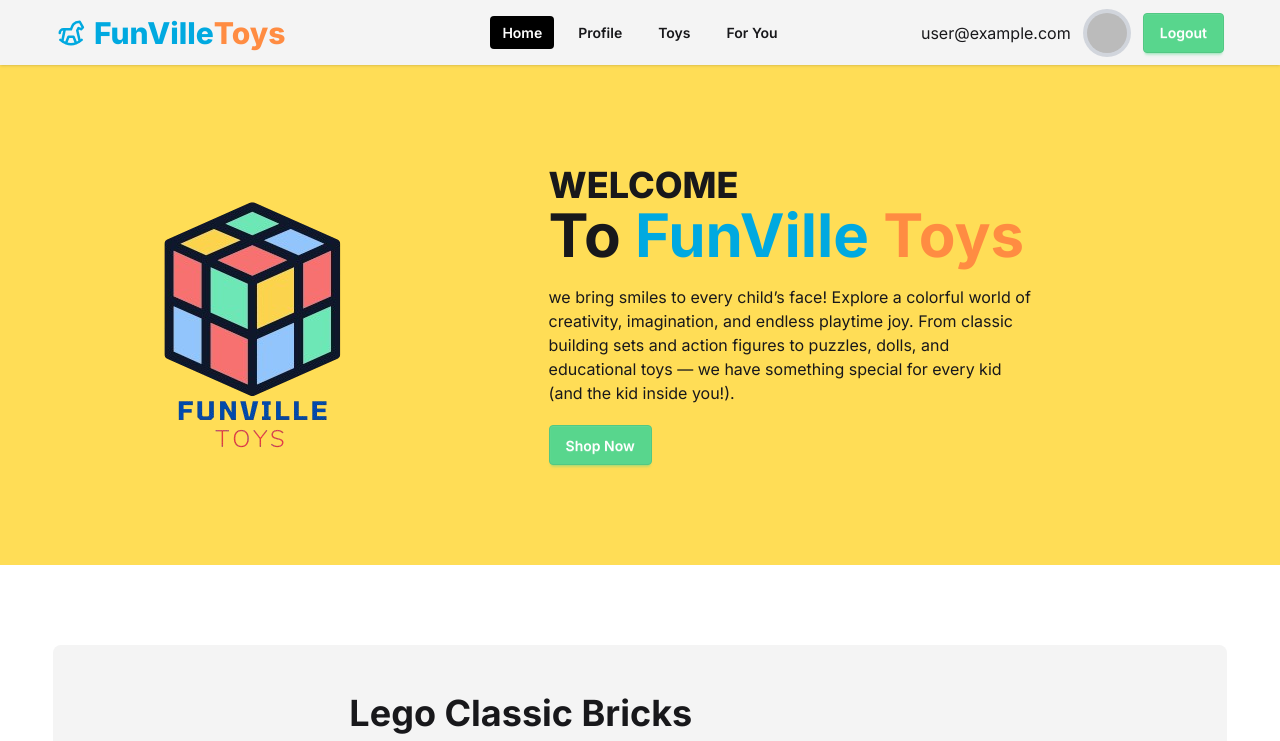
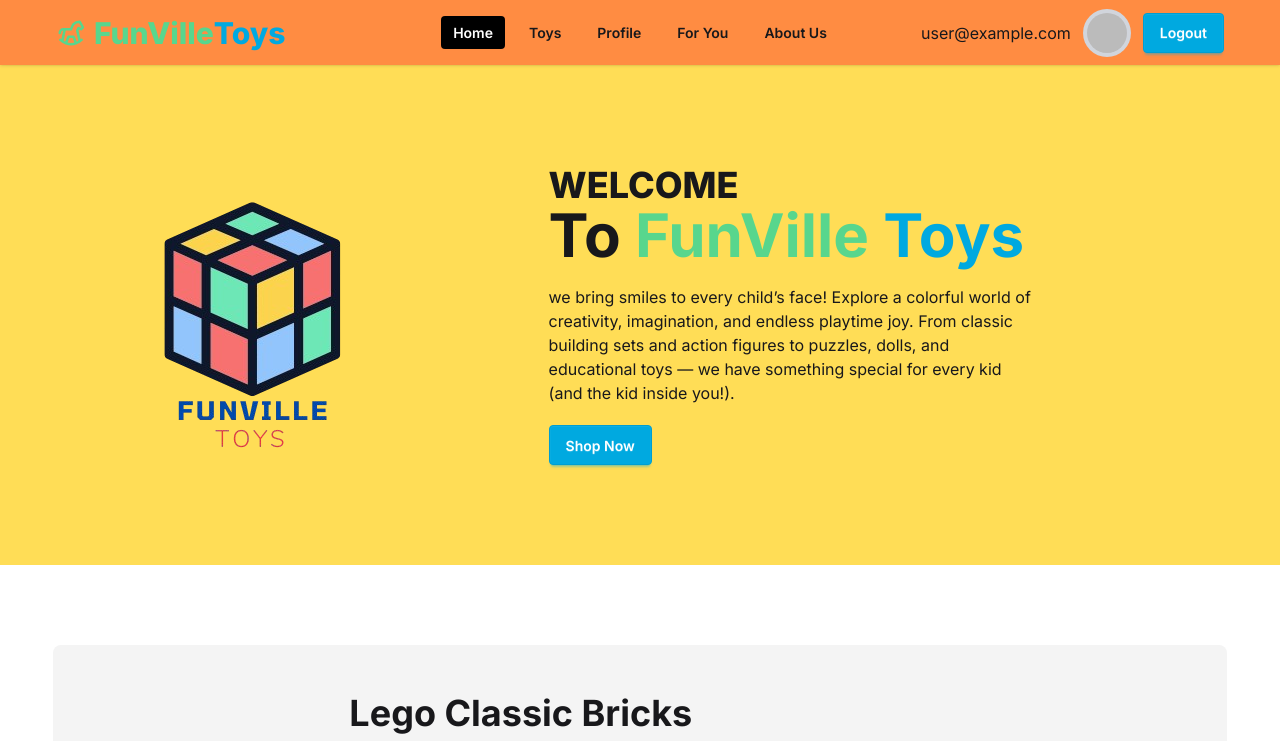
Before and after one commit to Ibne-Shahid/funville-toys, a React (Vite) app: page / in a window 1280 px wide. Shown: the top 741 px of the page. Built offline with nearby package versions, Linux system fonts and the light colour scheme; no server answers; sample sign-in values are in the browser's storage; grey boxes are pictures that could not be loaded.

Commit message:
nav bar upgraded

```diff
--- a/src/components/Hero.jsx
+++ b/src/components/Hero.jsx
@@ -9,7 +9,7 @@ const Hero = () => {
         <div className='lg:w-3/7 hidden md:block'><img src={heroIcon} alt="" /></div>
         <div className='lg:w-4/7 text-center lg:text-start'>
             <h1 className='font-extrabold text-2xl md:text-4xl'>WELCOME</h1>
-            <p className='text-2xl md:text-6xl font-bold'>To <br className='block lg:hidden'/> <span className='text-secondary text-4xl md:text-6xl'>FunVille <span className='text-primary'>Toys</span></span></p>
+            <p className='text-2xl md:text-6xl font-bold'>To <br className='block lg:hidden'/> <span className='text-secondary text-4xl md:text-6xl'>FunVille <span className='text-accent'>Toys</span></span></p>
             <p className='lg:w-2/3 mt-5'>
                 we bring smiles to every child’s face! Explore a colorful world of creativity, imagination, and endless playtime joy. From classic building sets and action figures to puzzles, dolls, and educational toys — we have something special for every kid (and the kid inside you!).
             </p>
--- a/src/components/NavBar.jsx
+++ b/src/components/NavBar.jsx
@@ -1,4 +1,4 @@
-import React, { use } from 'react'
+import React from 'react'
 import { PiFinnTheHumanFill } from 'react-icons/pi'
 import { TbHorseToy } from 'react-icons/tb'
 import { Link, NavLink } from 'react-router'
@@ -7,14 +7,14 @@ import Swal from 'sweetalert2'
 import Spinner from './Spinner'
 
 const NavBar = () => {
-    const { user, logOut, loading } = use(AuthContext)
+    const { user, logOut, loading } = React.useContext(AuthContext)
 
     const handleLogout = () => {
         logOut()
             .then(() => {
                 Swal.fire({
                     title: "Logged Out!",
-                    text: "You have been logged out succesfully.",
+                    text: "You have been logged out successfully.",
                     icon: "success"
                 });
             })
@@ -28,45 +28,158 @@ const NavBar = () => {
                 });
             });
     }
+
     return (
-        <div>
-            <div className="navbar bg-base-300 shadow-sm px-5 md:px-14">
+        // Sticky wrapper with high z-index
+        <div className="sticky top-0 z-50 w-full">
+            <div className="navbar bg-primary shadow-sm px-5 md:px-14">
                 <div className="navbar-start">
                     <div className="dropdown">
                         <div tabIndex={0} role="button" className="btn btn-ghost lg:hidden">
-                            <svg xmlns="http://www.w3.org/2000/svg" className="h-5 w-5" fill="none" viewBox="0 0 24 24" stroke="currentColor"> <path strokeLinecap="round" strokeLinejoin="round" strokeWidth="2" d="M4 6h16M4 12h8m-8 6h16" /> </svg>
+                            <svg xmlns="http://www.w3.org/2000/svg" className="h-5 w-5" fill="none" viewBox="0 0 24 24" stroke="currentColor">
+                                <path strokeLinecap="round" strokeLinejoin="round" strokeWidth="2" d="M4 6h16M4 12h8m-8 6h16" />
+                            </svg>
                         </div>
                         <ul
                             tabIndex="-1"
                             className="menu menu-sm dropdown-content bg-base-100 rounded-box z-1 mt-3 w-52 p-2 shadow">
-                            <li className='font-semibold'><NavLink className={({ isActive }) => isActive ? "bg-black text-white" : ""} to="/">Home</NavLink></li>
-                            <li className='font-semibold'><NavLink className={({ isActive }) => isActive ? "bg-black text-white" : ""} to="/myProfile">Profile</NavLink></li>
-                            <li className='font-semibold'><NavLink className={({ isActive }) => isActive ? "bg-black text-white" : ""} to="/allToys">Toys</NavLink></li>
-                            <li className='font-semibold'><NavLink className={({ isActive }) => isActive ? "bg-black text-white" : ""} to="/forYou">For You</NavLink></li>
+                            <li className='font-semibold'>
+                                <NavLink
+                                    className={({ isActive }) => isActive ? "bg-black text-white" : ""}
+                                    to="/"
+                                >
+                                    Home
+                                </NavLink>
+                            </li>
+                            <li className='font-semibold'>
+                                <NavLink
+                                    className={({ isActive }) => isActive ? "bg-black text-white" : ""}
+                                    to="/allToys"
+                                >
+                                    Toys
+                                </NavLink>
+                            </li>
+                            {
+                                user && <>
+                                    <li className='font-semibold'>
+                                        <NavLink
+                                            className={({ isActive }) => isActive ? "bg-black text-white" : ""}
+                                            to="/myProfile"
+                                        >
+                                            Profile
+                                        </NavLink>
+                                    </li>
+                                    <li className='font-semibold'>
+                                        <NavLink
+                                            className={({ isActive }) => isActive ? "bg-black text-white" : ""}
+                                            to="/forYou"
+                                        >
+                                            For You
+                                        </NavLink>
+                                    </li>
+                                </>
+                            }
 
+                            <li>
+                                <NavLink className={({ isActive }) => isActive ? "bg-black text-white" : ""}
+                                    to="/aboutUs">
+                                    About Us
+                                </NavLink>
+                            </li>
                         </ul>
                     </div>
 
-                    <a className="text-xl md:text-3xl font-extrabold text-secondary flex items-center"><TbHorseToy className='mr-2' /> FunVille <span className='text-primary'>Toys</span></a>
+                    <a className="text-xl md:text-3xl font-extrabold text-secondary flex items-center">
+                        <TbHorseToy className='mr-2' />
+                        FunVille
+                        <span className='text-accent'>Toys</span>
+                    </a>
                 </div>
                 <div className="navbar-center hidden lg:flex">
                     <ul className="menu menu-horizontal gap-3 px-1">
-                        <li className='font-semibold'><NavLink className={({ isActive }) => isActive ? "bg-black text-white" : ""} to="/">Home</NavLink></li>
-                        <li className='font-semibold'><NavLink className={({ isActive }) => isActive ? "bg-black text-white" : ""} to="/myProfile">Profile</NavLink></li>
-                        <li className='font-semibold'><NavLink className={({ isActive }) => isActive ? "bg-black text-white" : ""} to="/allToys">Toys</NavLink></li>
-                        <li className='font-semibold'><NavLink className={({ isActive }) => isActive ? "bg-black text-white" : ""} to="/forYou">For You</NavLink></li>
+                        <li className='font-semibold'>
+                            <NavLink
+                                className={({ isActive }) => isActive ? "bg-black text-white" : ""}
+                                to="/"
+                            >
+                                Home
+                            </NavLink>
+                        </li>
+                        <li className='font-semibold'>
+                            <NavLink
+                                className={({ isActive }) => isActive ? "bg-black text-white" : ""}
+                                to="/allToys"
+                            >
+                                Toys
+                            </NavLink>
+                        </li>
+                        {
+                            user && <>
+                                <li className='font-semibold'>
+                                    <NavLink
+                                        className={({ isActive }) => isActive ? "bg-black text-white" : ""}
+                                        to="/myProfile"
+                                    >
+                                        Profile
+                                    </NavLink>
+                                </li>
+                                <li className='font-semibold'>
+                                    <NavLink
+                                        className={({ isActive }) => isActive ? "bg-black text-white" : ""}
+                                        to="/forYou"
+                                    >
+                                        For You
+                                    </NavLink>
+                                </li>
+                            </>
+                        }
+
+                        <li className='font-semibold'>
+                            <NavLink className={({ isActive }) => isActive ? "bg-black text-white" : ""}
+                                to="/aboutUs">
+                                About Us
+                            </NavLink>
+                        </li>
 
                     </ul>
                 </div>
                 <div className="navbar-end">
-                    <div className='mr-3 hidden md:block'>{use && user?.email}</div>
-                    <div className='mr-3 bg-gray-300 p-1 rounded-full relative group'>{loading ? <Spinner></Spinner> : user ? (<><img className='w-10 rounded-full' src={user?.photoURL} alt="" />
-                        <span className='absolute -bottom-8 left-1/2 -translate-x-1/2 bg-gray-800 text-white text-sm px-2 py-1 rounded-md opacity-0 group-hover:opacity-100 transition-opacity'>
-                            {user?.displayName || "No Name"}
-                        </span>
-                    </>) : <PiFinnTheHumanFill size={35} />}</div>
-                    {user ? <button onClick={handleLogout} className="btn btn-accent text-white">Logout</button> : <Link className="btn btn-accent text-white" to="./login">Login</Link>}
-
+                    <div className='mr-3 hidden md:block'>
+                        {user && user?.email}
+                    </div>
+                    <div className='mr-3 bg-gray-300 p-1 rounded-full relative group'>
+                        {loading ? (
+                            <Spinner />
+                        ) : user ? (
+                            <>
+                                <img
+                                    className='w-10 h-10 object-cover rounded-full'
+                                    src={user?.photoURL}
+                                    alt={user?.displayName || "User"}
+                                />
+                                <span className='absolute -bottom-8 left-1/2 -translate-x-1/2 bg-gray-800 text-white text-sm px-2 py-1 rounded-md opacity-0 group-hover:opacity-100 transition-opacity whitespace-nowrap'>
+                                    {user?.displayName || "No Name"}
+                                </span>
+                            </>
+                        ) : (
+                            <PiFinnTheHumanFill size={35} />
+                        )}
+                    </div>
+                    {user ? (
+                        <button
+                            onClick={handleLogout}
+                            className="btn btn-accent text-white"
+                        >
+                            Logout
+                        </button>
+                    ) : (
+                        <Link
+                            className="btn btn-accent text-white"
+                            to="/login"
+                        >
+                            Login
+                        </Link>
+                    )}
                 </div>
             </div>
         </div>
--- a/src/index.css
+++ b/src/index.css
@@ -5,10 +5,10 @@
   name: "light";
   default: true;
   --color-primary: #ff8c42;
-  --color-secondary: #00a9e0;
+  --color-secondary: #58d68d;
   --color-base-200: #ffdd56;
   --color-base-300: #f4f4f4;
-  --color-accent: #58d68d;
+  --color-accent: #00a9e0;
 }
 *{
   font-family: "Inter", sans-serif;
```
